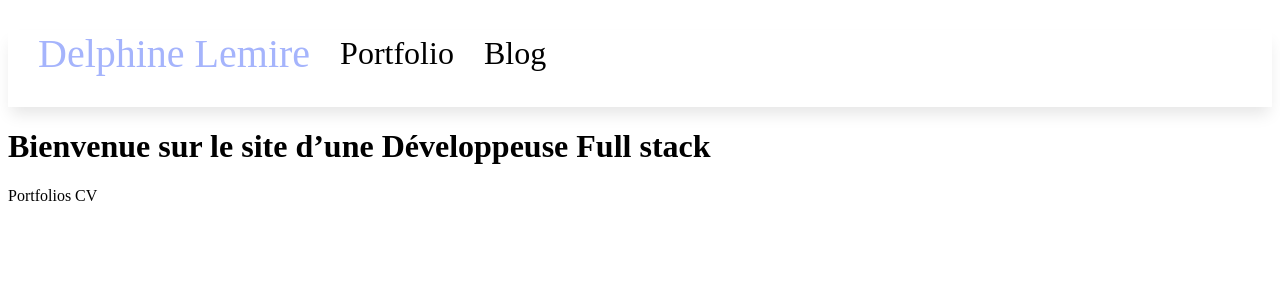
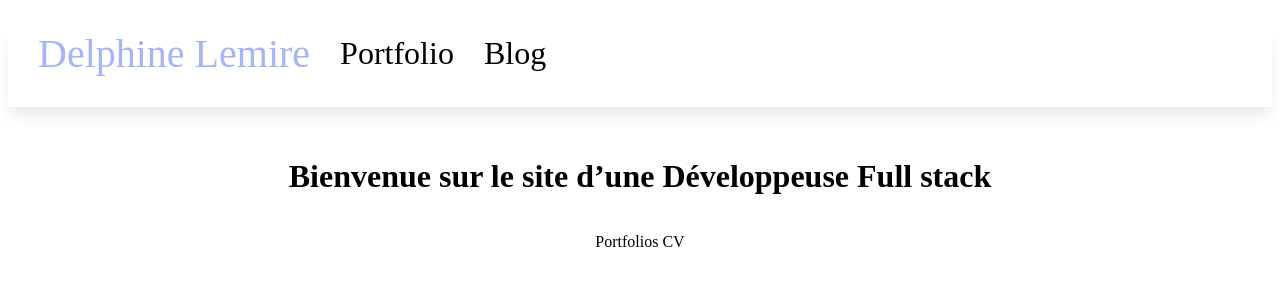
Before and after one commit to DelphineLemire/DelphineLemire.github.io, a Jekyll site: the page built from docs/index.md, in a window 1280 px wide. Shown: the top 300 px of the page. Built offline with Jekyll 4.4.1, drawn with Linux system fonts in a browser that asks for light colours.

Commit message:
style:content

```diff
--- a/docs/_sass/main.scss
+++ b/docs/_sass/main.scss
@@ -27,7 +27,12 @@
 }
 
 .content {
-    margin:auto;
+    margin: auto;
+    display: flex;
+    justify-content: center;
+    align-items: center;
+    flex-direction: column;
+    padding: 30px;
 }
 .current {
     color: green;
```
